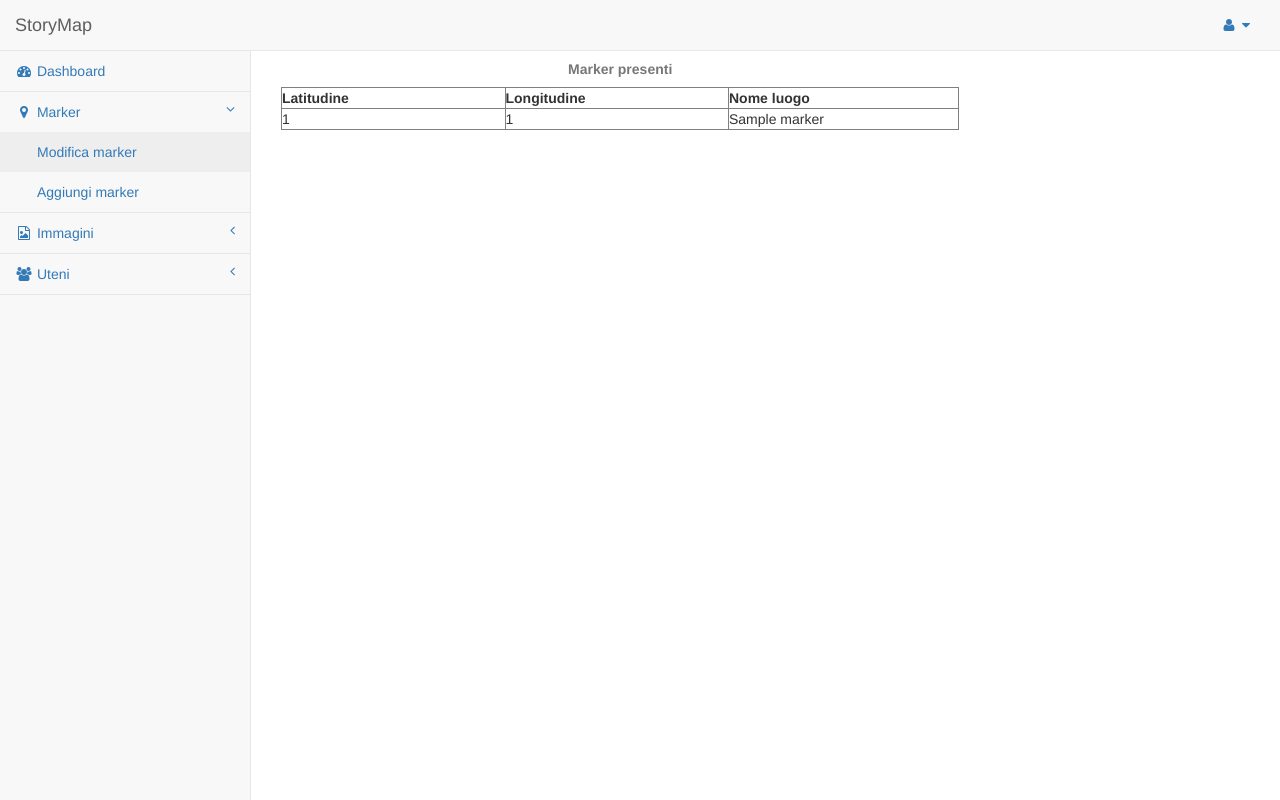
After one commit to simicasa/hci, a Laravel app: page /amministrazione/modificamarker in a window 1280 px wide. The commit adds this page. Run offline with Laravel 8, Linux system fonts and the light colour scheme; tables that the repository leaves empty hold one stand-in row (values such as "Sample post"); settings files or empty folders that the repository lacks are supplied.

Commit message:
modifica marker

```diff
--- a/app/Http/Controllers/controllermarker.php
+++ b/app/Http/Controllers/controllermarker.php
@@ -66,9 +66,10 @@ class controllermarker extends Controller
      * @param  int  $id
      * @return \Illuminate\Http\Response
      */
-    public function show($id)
+    public function shows()
     {
-        //
+        $val=marker::get();//ritorna i volori della tabella del database
+        return view("listamarker")->with("mlista",$val);
     }
 
     /**
--- a/app/Http/routes.php
+++ b/app/Http/routes.php
@@ -19,6 +19,6 @@ Route::post("/amministrazione/registrazione","controllerautenticazione@store");
 
 Route::get("/amministrazione/inserimentomarker","controllermarker@index");
 Route::post("/amministrazione/inserimentomarker","controllermarker@store");
-
+Route::get("/amministrazione/modificamarker","controllermarker@shows");
 
 Route::get("/amministrazione/dashboard","dashboard@index");
--- /dev/null
+++ b/resources/views/listamarker.blade.php
@@ -0,0 +1,23 @@
+@extends("master")
+@section("titolo","modificamarker")
+@section("corpo")
+<table width="70%" border="1">
+    <caption><div align="center"><b>Marker presenti</b></div></caption>
+    <thhead>
+        <tr>
+            <th width="33%">Latitudine</th>
+            <th width="33%">Longitudine</th>
+            <th width="34%">Nome luogo</th>
+        </tr>
+    </thhead>
+    <tbody>
+        @foreach($mlista as $elem)
+        <tr>
+            <td>{!! $elem->latitudine !!}</td>
+            <td>{!! $elem->longitudine !!}</td>
+            <td>{!! $elem->nome_luogo !!}</td>
+        </tr>
+        @endforeach
+    </tbody>
+</table>
+@stop
--- a/resources/views/master.blade.php
+++ b/resources/views/master.blade.php
@@ -38,7 +38,7 @@
                                 <a href="#"><i class="fa fa-bar-chart-o fa-fw"></i> Marker<span class="fa arrow"></span></a>
                                 <ul class="nav nav-second-level">
                                     <li>
-                                        <a href="#">Modifica marker</a>
+                                        <a href="/amministrazione/modificamarker">Modifica marker</a>
                                     </li>
                                     <li>
                                         <a href="/amministrazione/inserimentomarker">Aggiungi marker</a>
```
